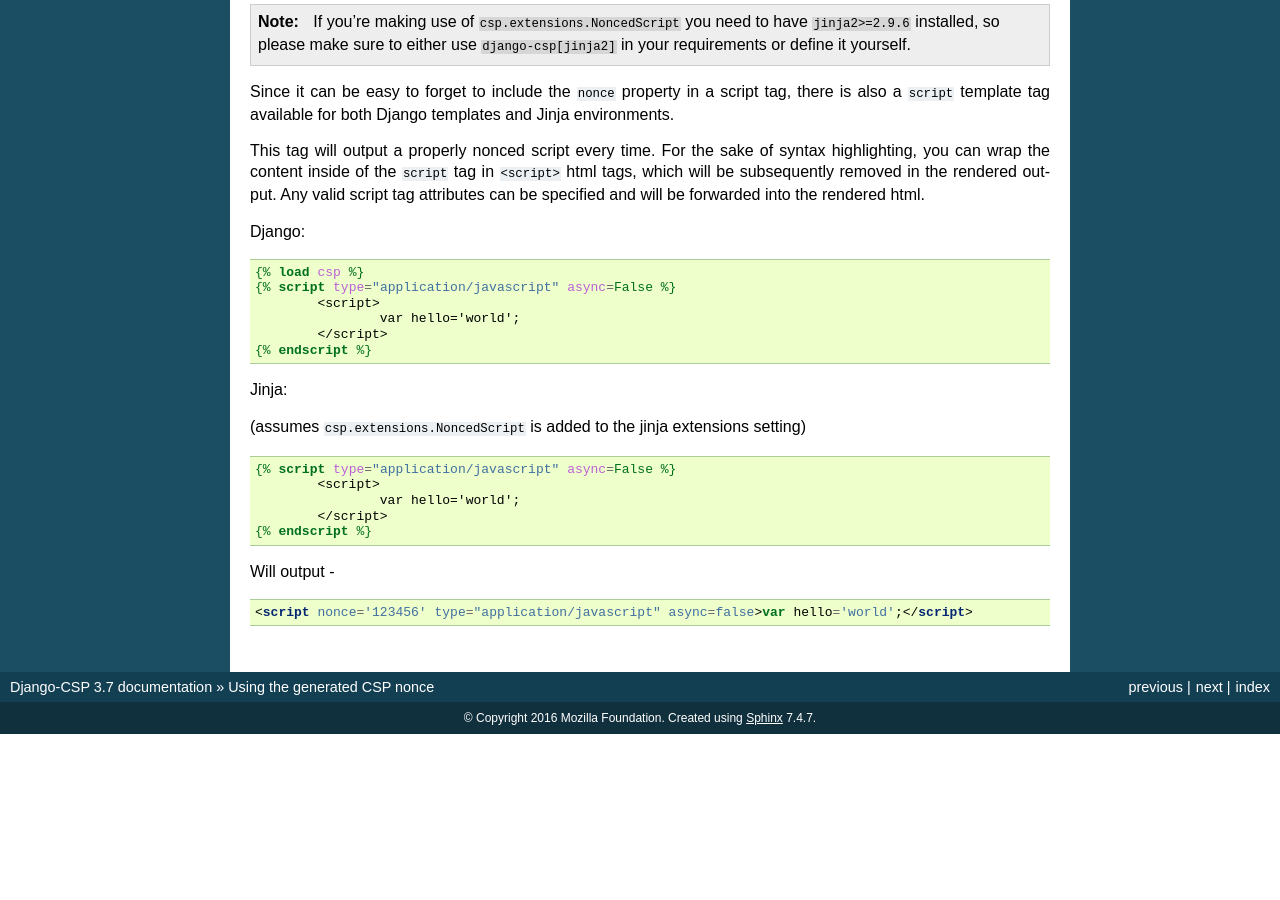
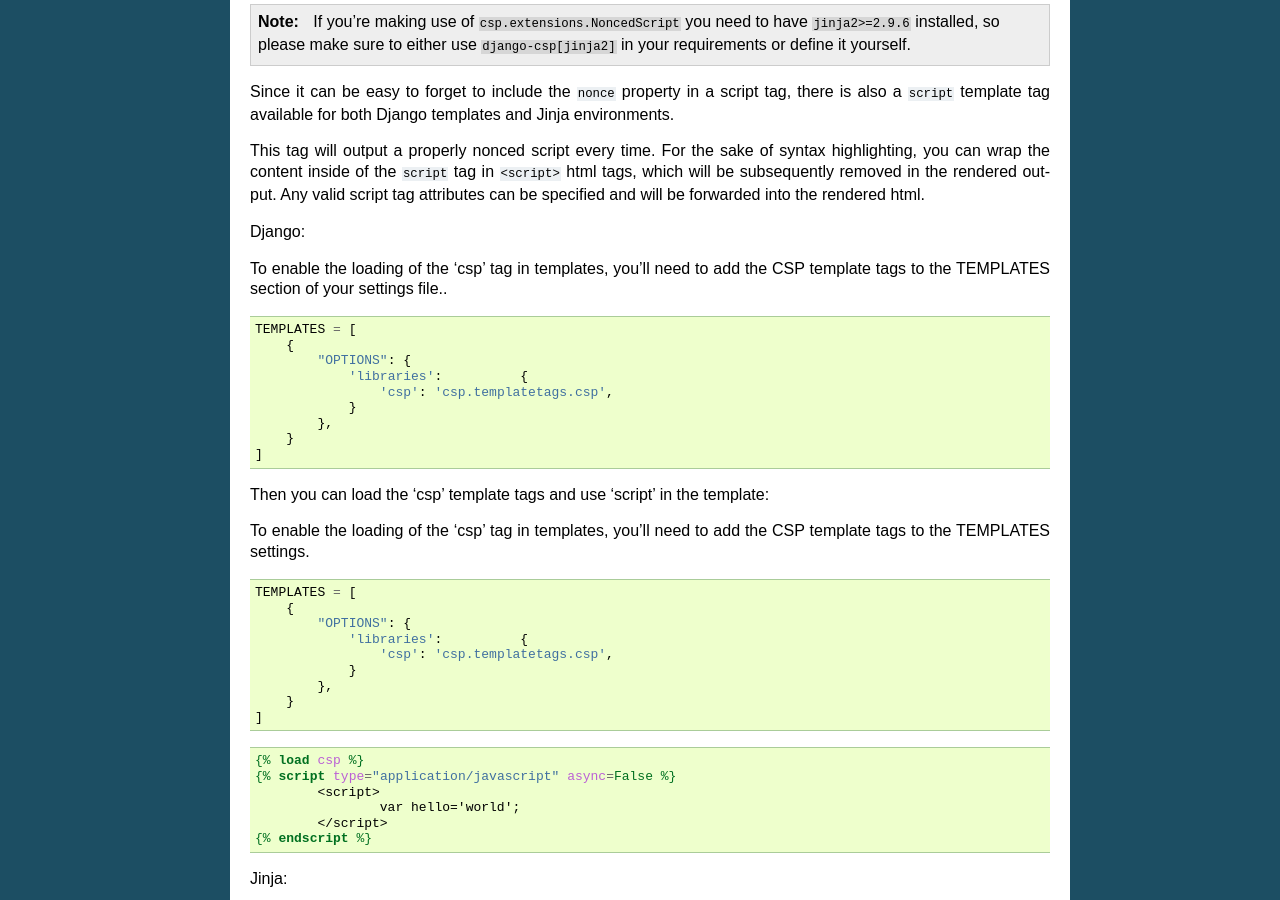
Before and after one commit to mozilla/django-csp, a Sphinx documentation site: the page built from docs/nonce.rst, in a window 1280 px wide and 900 px high, scrolled down 832 px. Built offline with Sphinx 7.4.7, drawn with Linux system fonts in a browser that asks for light colours; before the commit the page ends 1566 px from its top, so only the background shows below that.

Commit message:
Update documentation
Update documentation to explain how to load the 'csp' template tag

```diff
--- a/docs/nonce.rst
+++ b/docs/nonce.rst
@@ -50,6 +50,36 @@ This tag will output a properly nonced script every time. For the sake of syntax
 
 Django:
 
+To enable the loading of the 'csp' tag in templates, you'll need to add the CSP template tags to the TEMPLATES section of your settings file..
+
+.. code-block:: python
+
+	TEMPLATES = [
+	    {
+		"OPTIONS": {
+		    'libraries':          {
+			'csp': 'csp.templatetags.csp',
+		    }
+		},
+	    }
+	]
+
+Then you can load the 'csp' template tags and use 'script' in the template:
+
+To enable the loading of the 'csp' tag in templates, you'll need to add the CSP template tags to the TEMPLATES settings.
+
+.. code-block:: python
+
+	TEMPLATES = [
+	    {
+		"OPTIONS": {
+		    'libraries':          {
+			'csp': 'csp.templatetags.csp',
+		    }
+		},
+	    }
+	]
+
 .. code-block:: jinja
 
 	{% load csp %}
```
